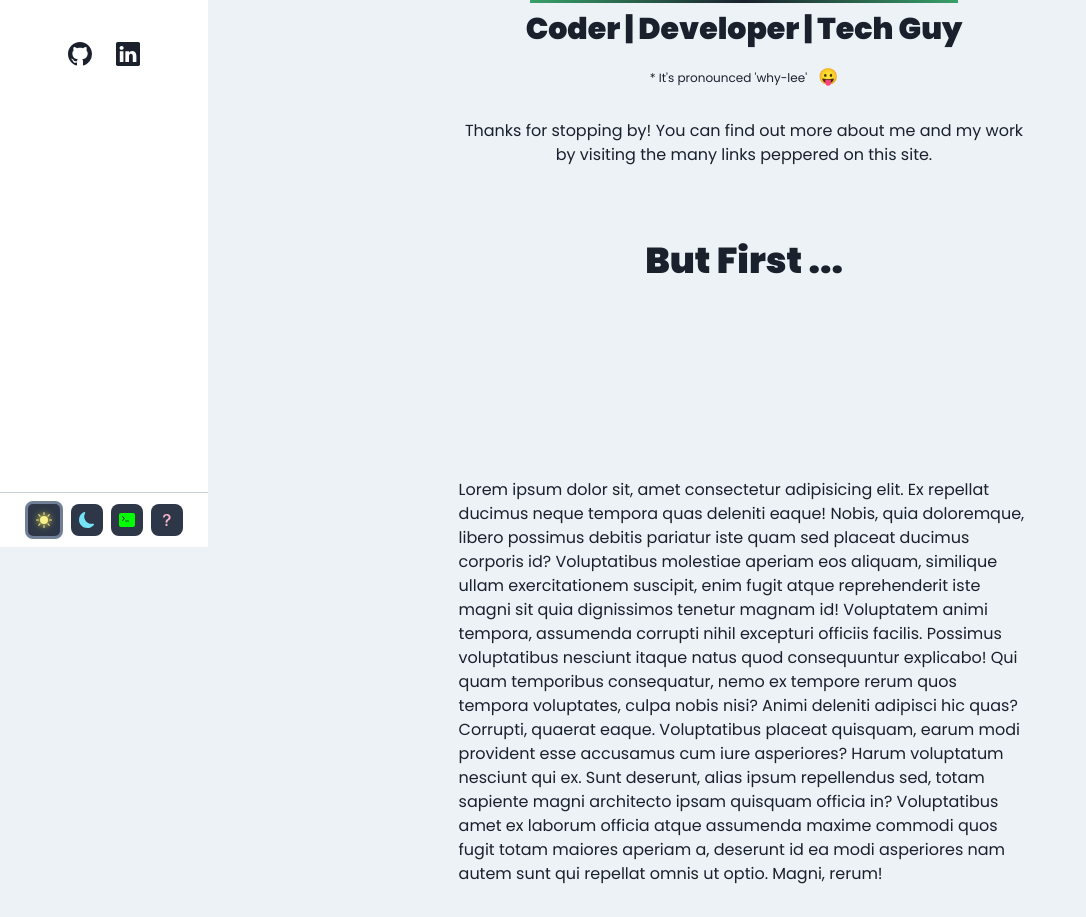
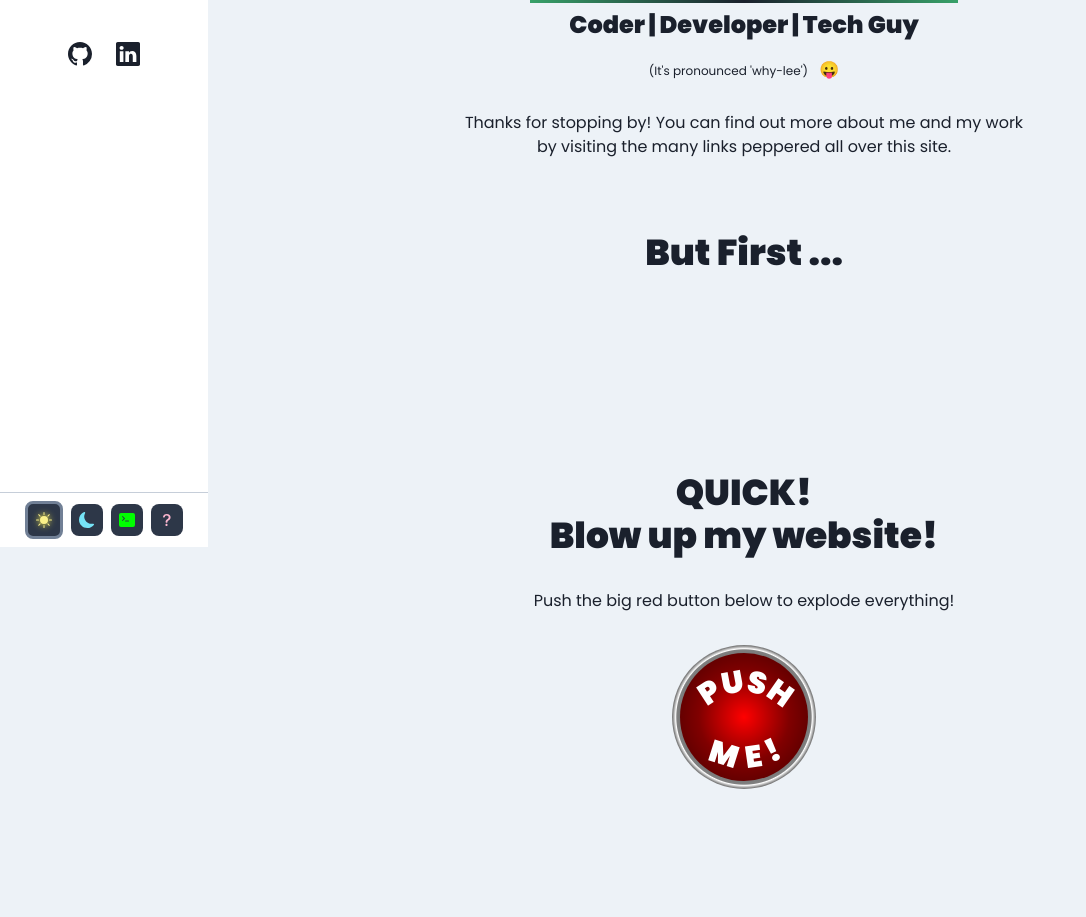
Before and after one commit to cwylycode/cwylycode.github.io, a React (Vite) app: page / in a window 1280 px wide. Shown: the part 253-1170 px from the top of the page, without its empty margins (0-1086 px from the left). Before the commit the page ends 1139 px from the top, so only its background shows below. Built offline with nearby package versions, Linux system fonts and the light colour scheme.

Commit message:
Added explode section to home page

```diff
--- a/src/pages/PageHome.tsx
+++ b/src/pages/PageHome.tsx
@@ -1,13 +1,68 @@
 import {
   Box,
+  Button,
   Container,
-  Flex,
   Heading,
   Spacer,
   Stack,
   Text,
   useBreakpointValue,
 } from '@chakra-ui/react';
+import useThemed from '../hooks/use-themed';
+
+function BigButton() {
+  const buttonText = <svg viewBox="0 -100 500 500">
+    <path
+      id="curve"
+      fill='transparent'
+      d="M73.2,148.6c4-6.1,65.5-96.8,178.6-95.6c111.3,1.2,170.8,90.3,175.1,97"
+    />
+    <path
+      id="revcurve"
+      fill='transparent'
+      d="M73.2,148.6c4-6.1,65.5-96.8,178.6-95.6c111.3,1.2,170.8,90.3,175.1,97"
+      transform='scale(1,-1) translate(0,-300)'
+    />
+    <text fontSize='120px' fill='white' x='50'>
+      <textPath xlinkHref="#curve">
+        PUSH
+      </textPath>
+    </text>
+    <text fontSize='120px' fill='white' x='90' dominantBaseline='hanging'>
+      <textPath xlinkHref="#revcurve">
+        ME!
+      </textPath>
+    </text>
+  </svg>
+
+  return (
+    <Box
+      rounded='full'
+      bgGradient='radial(black 0%, grey 66%, white 67%, grey 70%)'
+      width='36'
+      height='36'
+      padding='2'
+      transition='all 0.3s'
+      _hover={{
+        boxShadow: `0 0 20px 5px ${useThemed({ default: 'white', light: 'black' })}`
+      }}
+    >
+      <Button
+        variant='unstyled'
+        display='block'
+        color='white'
+        bgGradient='radial(rgb(255,0,0) 0%, rgb(128,0,0) 50%, rgb(64,0,0) 100%)'
+        rounded='full'
+        width='100%'
+        height='100%'
+        fontFamily='Poppins'
+        fontWeight='extrabold'
+      >
+        {buttonText}
+      </Button>
+    </Box>
+  )
+}
 
 export default function PageHome() {
   return (
@@ -30,16 +85,19 @@ export default function PageHome() {
               maxWidth='75%'
               bgGradient='linear(90deg, themed.scheme 0%, themed.secondary 50%, themed.scheme 100%)'
             />
-            <Text fontSize={{ base: 'lg', md: '2xl', lg: '3xl' }}>
-              Coder | Developer | Tech Guy
+            <Text fontSize={{ base: 'lg', md: 'xl', lg: '2xl' }}>
+              {useThemed({
+                default: 'Coder | Developer | Tech Guy',
+                hacker: 'Coder I Developer I Tech Guy'
+              })}
             </Text>
-            <Text marginTop='5' fontSize='12px' fontWeight='normal'>
-              * It's pronounced 'why-lee' <Text as='span' marginLeft='2' fontSize='16px'>😛</Text>
+            <Text marginTop='5' fontSize='12px' fontWeight='normal' fontFamily='body'>
+              (It's pronounced 'why-lee') <Text as='span' marginLeft='2' fontSize='16px'>😛</Text>
             </Text>
           </Heading>
 
           <Text>
-            Thanks for stopping by! You can find out more about me and my work by visiting the many links peppered on this site.
+            Thanks for stopping by! You can find out more about me and my work by visiting the many links peppered all over this site.
           </Text>
 
           <Heading paddingTop='10'>
@@ -48,15 +106,18 @@ export default function PageHome() {
         </Stack>
       </Container>
 
-      <Container>
+      <Container textAlign='center'>
         <Spacer minHeight='100' />
-        <Text>
-          Lorem ipsum dolor sit, amet consectetur adipisicing elit. Ex repellat ducimus neque tempora quas deleniti eaque! Nobis, quia doloremque, libero possimus debitis pariatur iste quam sed placeat ducimus corporis id?
-          Voluptatibus molestiae aperiam eos aliquam, similique ullam exercitationem suscipit, enim fugit atque reprehenderit iste magni sit quia dignissimos tenetur magnam id! Voluptatem animi tempora, assumenda corrupti nihil excepturi officiis facilis.
-          Possimus voluptatibus nesciunt itaque natus quod consequuntur explicabo! Qui quam temporibus consequatur, nemo ex tempore rerum quos tempora voluptates, culpa nobis nisi? Animi deleniti adipisci hic quas? Corrupti, quaerat eaque.
-          Voluptatibus placeat quisquam, earum modi provident esse accusamus cum iure asperiores? Harum voluptatum nesciunt qui ex. Sunt deserunt, alias ipsum repellendus sed, totam sapiente magni architecto ipsam quisquam officia in?
-          Voluptatibus amet ex laborum officia atque assumenda maxime commodi quos fugit totam maiores aperiam a, deserunt id ea modi asperiores nam autem sunt qui repellat omnis ut optio. Magni, rerum!
-        </Text>
+        <Stack spacing='8' direction='column' alignItems='center'>
+          <Heading>
+            QUICK!<br />Blow up my website!
+          </Heading>
+          <Text>
+            Push the big red button below to explode everything!
+          </Text>
+          <BigButton />
+          <Spacer minHeight='24' />
+        </Stack>
       </Container>
     </>
   )
```
